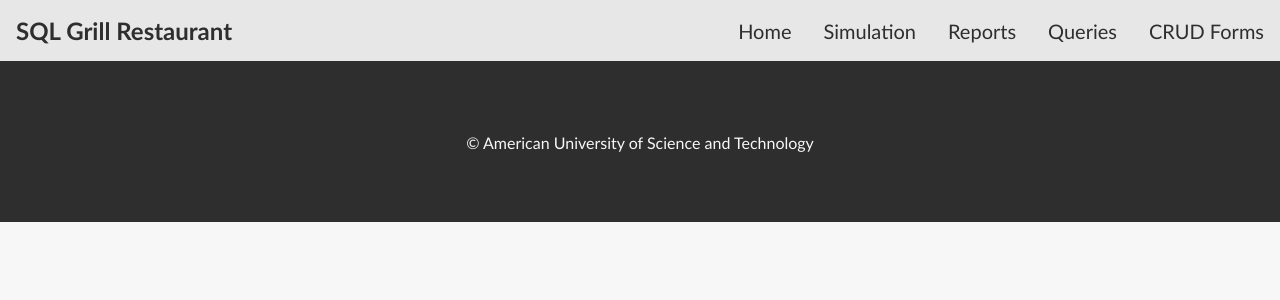
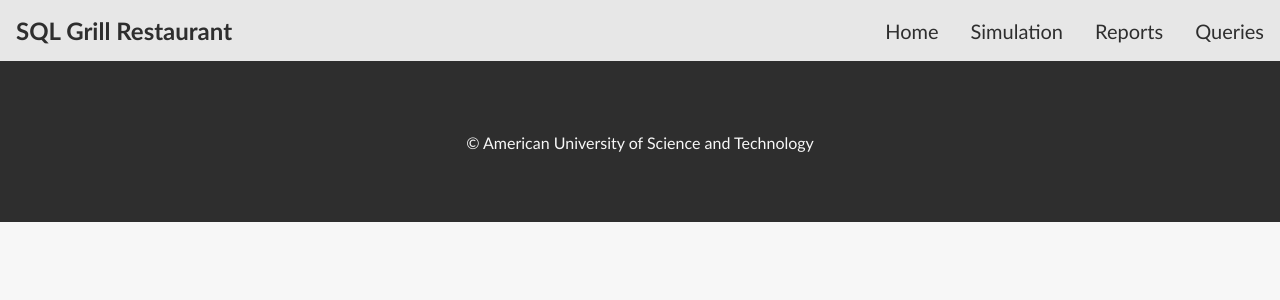
Before and after one commit to TaimourShmait/restaurant-db-simulation-website-php, a PHP site: page /pages/crud.php in a window 1280 px wide. Shown: the top 300 px of the page. Run offline with PHP 8.4, Linux system fonts and the light colour scheme.

Commit message:
Remove link to CRUD Forms page

```diff
--- a/includes/header.php
+++ b/includes/header.php
@@ -15,6 +15,6 @@
             <a href="/sqlGrill-Website/pages/simulation.php">Simulation</a>
             <a href="/sqlGrill-Website/pages/reports.php">Reports</a>
             <a href="/sqlGrill-Website/pages/queries.php">Queries</a>
-            <a href="/sqlGrill-Website/pages/crud.php">CRUD Forms</a>
+            <!-- <a href="/sqlGrill-Website/pages/crud.php">CRUD Forms</a> -->
         </nav>
     </header>
```
